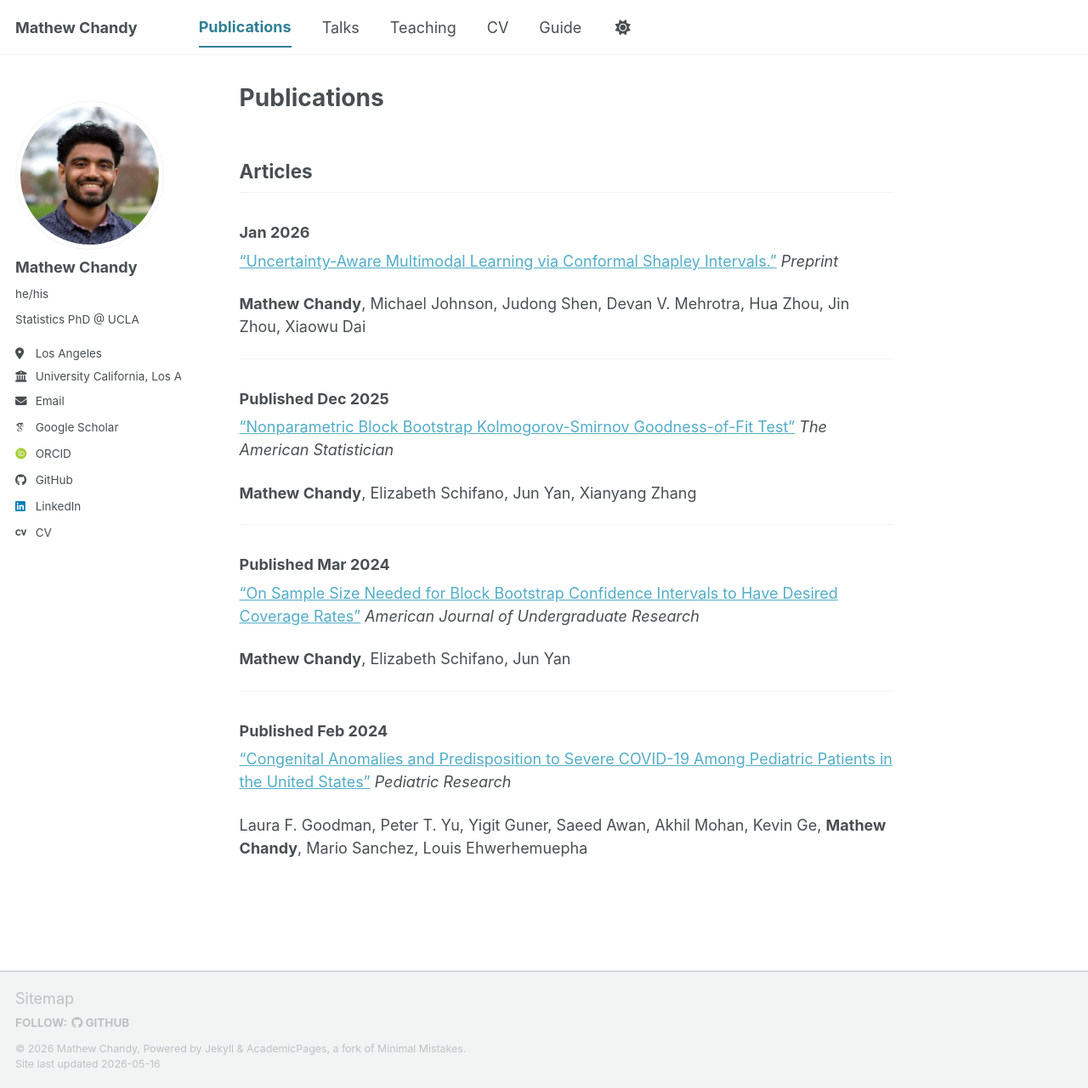
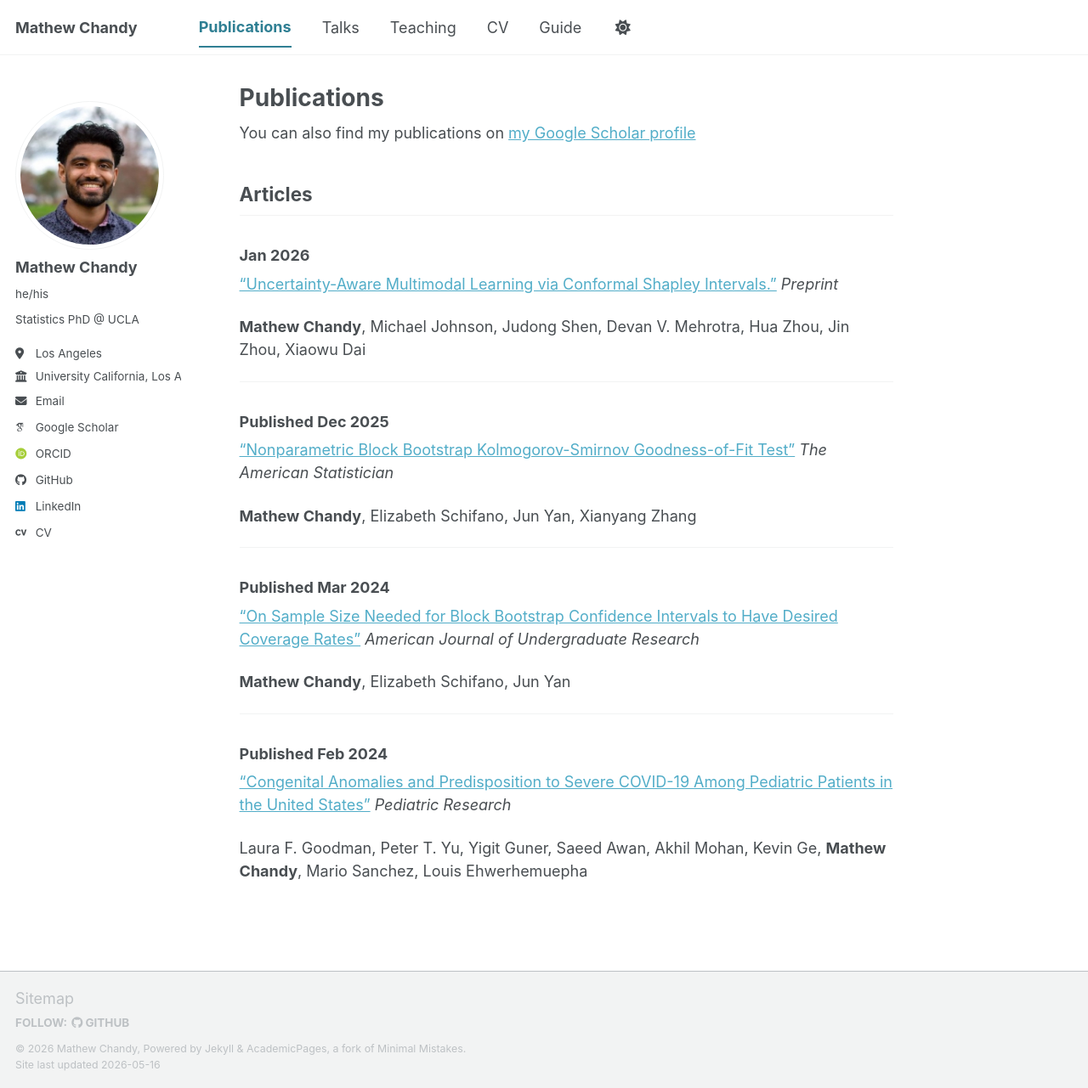
Before and after one commit to mathewchandy03/mathewchandy03.github.io, a Jekyll site: the page built from _pages/publications.md, in a window 1280 px wide and 1281 px high. Shown: the whole window at 85% size. Built offline with Jekyll 4.4.1, drawn with Linux system fonts in a browser that asks for light colours; some web fonts are replaced; a script bundle is joined from its source files by our own code; library files that are not in the unit come from our copies.

Commit message:
Update publications.md

```diff
--- a/_pages/publications.md
+++ b/_pages/publications.md
@@ -6,6 +6,8 @@ redirect_from:
   - /md/
   - /publications.html
 ---
+
+You can also find my publications on [my Google Scholar profile](https://scholar.google.com/citations?user=59kKVksAAAAJ&hl=en&authuser=1)
 
 ## Articles
 
```
